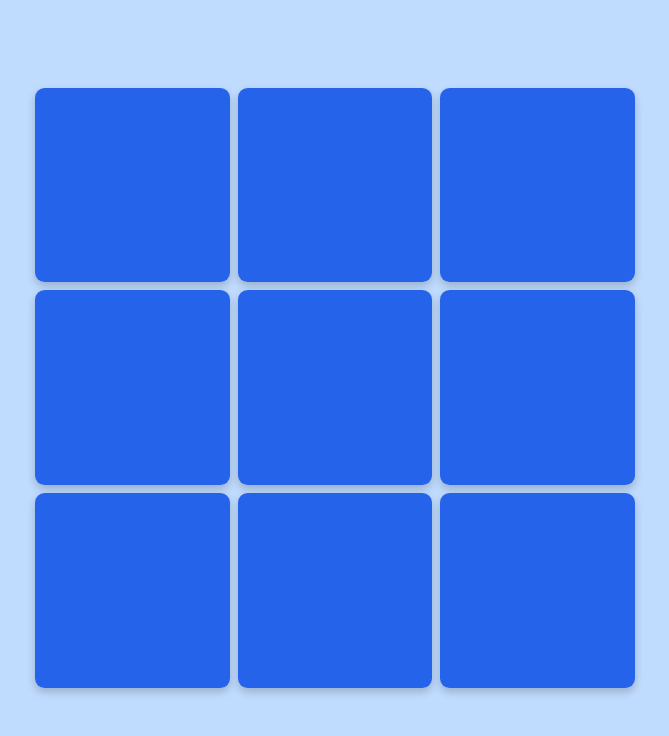
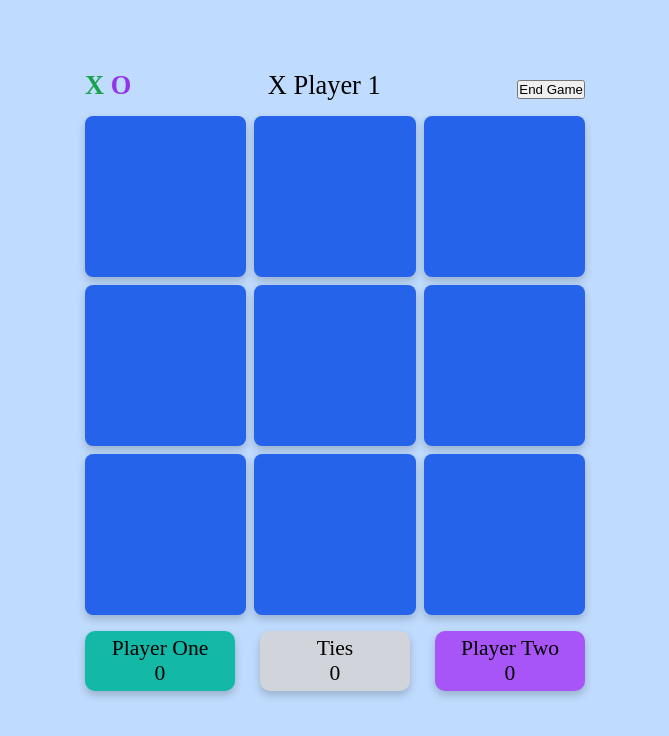
Before and after one commit to rygho90/tic-tac-toe, a plain HTML site: page index.html in a window 1280 px wide. Shown: the whole page, without its empty margins (305-974 px from the left). Drawn offline with Linux system fonts and the light colour scheme.

Commit message:
Add header, footer, new color scheme

```diff
--- a/index.html
+++ b/index.html
@@ -9,6 +9,19 @@
     <script src="script.js" defer></script>
 </head>
 <body>
+    <div class="header">
+        <div class="game-info">
+            <div class="marker-indicator">
+                <span class="player-one-marker">X</span> <span class="player-two-marker">O</span>
+            </div>
+            <div class="turn-indicator">
+                <span class="current-maker">X</span> <span class="current-player">Player 1</span>
+            </div>
+            <div class="end-game">
+                <button>End Game</button>
+            </div>
+        </div>
+    </div>
     <div class="board-container">
         <div class="board-box" data-box="0"></div>
         <div class="board-box" data-box="1"></div>
@@ -20,6 +33,20 @@
         <div class="board-box" data-box="7"></div>
         <div class="board-box" data-box="8"></div>
     </div>
+    <div class="footer">
+        <div class="player-one-box footer-box">
+            <div class="player-one-name">Player One</div>
+            <div class="player-one-score">0</div>
+        </div>
+        <div class="tie-box footer-box">
+            <div class="ties">Ties</div>
+            <div class="tie-count">0</div>
+        </div>
+        <div class="player-two-box footer-box">
+            <div class="player-two-name">Player Two</div>
+            <div class="player-two-score">0</div>
+        </div>
+    </div>
     <div class="restart-div"><button class="restart-btn">Restart</button></div>
 </body>
 </html>
--- a/styles.css
+++ b/styles.css
@@ -13,8 +13,8 @@ body {
     background-color: #bfdbfe;
 }
 .board-container {
-    height: 600px;
-    width: 600px;
+    height: 500px;
+    width: 500px;
     display: grid;
     grid-template-columns: repeat(3, 1fr);
     grid-template-rows: repeat(3, 1fr);
@@ -43,3 +43,55 @@ body {
     height: 25px;
     display: none;
 }
+
+.header {
+    width: 500px;
+    margin-bottom: 15px;
+}
+
+.game-info {
+    display: flex;
+    justify-content: space-between;
+    width: 100%;
+    font-size: 1.65em;
+}
+
+.footer {
+    width: 500px;
+    display: flex;
+    justify-content: space-between;
+    margin: 15px;
+    font-size: 1.35em;
+}
+
+.marker-indicator {
+    font-weight: bolder;
+}
+
+.player-one-marker {
+    color: #16a34a;
+}
+
+.player-two-marker {
+    color: #9333ea;
+}
+
+.footer-box {
+    box-shadow: 0 4px 8px 0 rgba(0,0,0,0.2);
+    border-radius: 10px;
+    padding: 5px 10px;
+    min-width: 150px;
+    text-align: center;
+}
+
+.player-one-box {
+    background-color: #14b8a6;
+}
+
+.tie-box {
+    background-color: #d1d5db;
+}
+
+.player-two-box {
+    background-color: #a855f7;
+}
```
